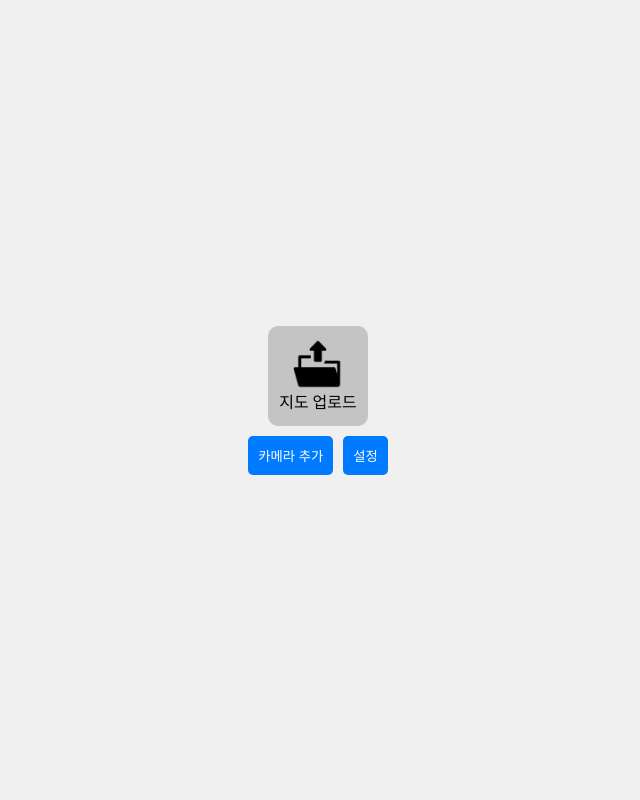
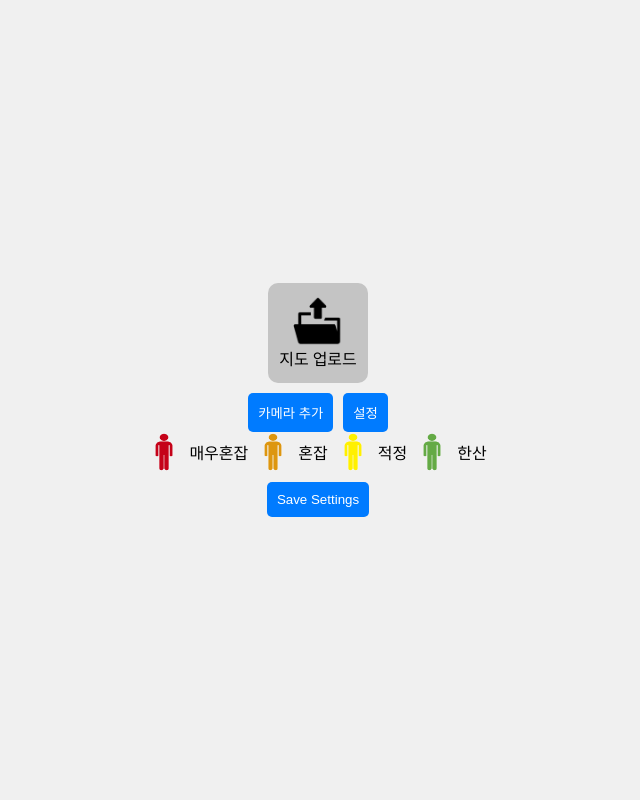
Before and after one commit to Youngbeen-Noh/Luckthon, a Flask app: page / in a window 1280 px wide. Shown: the whole page, without its empty margins (322-962 px from the left). Run offline with Flask 3, Linux system fonts and the light colour scheme; data that the repository does not hold is empty.

Commit message:
manager page done

```diff
--- a/server.py
+++ b/server.py
@@ -1,15 +1,31 @@
-from flask import Flask, request, jsonify, render_template, send_file
+from flask import Flask, request, jsonify, render_template, send_file, url_for
 from ultralytics import YOLO
 import cv2
 import numpy as np
 import os
+import json
 from pathlib import Path
 import datetime
 
 app = Flask(__name__)
 UPLOAD_FOLDER = 'static/uploads'  # 이미지 저장 경로를 static/uploads로 설정
+MAP_IMAGE_PATH = os.path.join(UPLOAD_FOLDER, 'map.jpg')
+
 analyzed_data = {}
 camera_names = {}
+# Persistent page data
+is_page_data = False
+page_data = {
+    "map_uploaded": False,
+    "map_url": None,
+    "density_thresholds": {
+        "veryCrowded": 10,
+        "crowded": 5,
+        "moderate": 2,
+        "few": 0
+    },
+    "cameras": []
+}
 
 # 업로드 폴더가 존재하지 않으면 생성
 if not os.path.exists(UPLOAD_FOLDER):
@@ -17,6 +33,7 @@ if not os.path.exists(UPLOAD_FOLDER):
 
 # 카메라 이름에 따라 일련번호가 붙은 파일명을 생성하는 함수
 def get_next_filename(camera_name):
+    global camera_names
     count = camera_names.get(camera_name, 0)
     filename = f"{camera_name}.jpg"
     camera_names[camera_name] = count + 1
@@ -26,8 +43,42 @@ def get_next_filename(camera_name):
 def index():
     return render_template('Web.html')
 
+@app.route('/get_page_data', methods=['GET'])
+def get_page_data():
+    global page_data
+    if(page_data["map_uploaded"] == True):
+        page_data["map_url"] = url_for('static', filename='uploads/map.jpg') if page_data["map_uploaded"] else None
+    return jsonify(page_data)
+
+@app.route('/save_page_data', methods=['POST'])
+def save_page_data():
+    # Save map image if uploaded
+    global is_page_data
+    global page_data
+    if 'map' in request.files:
+        is_page_data = True
+        map_file = request.files['map']
+        map_file.save(MAP_IMAGE_PATH)
+        page_data["map_uploaded"] = True
+    else:
+        if not is_page_data:
+            return jsonify({"status" : "map load fail"})
+
+    # Update density thresholds
+    density_thresholds = json.loads(request.form.get("density_thresholds", "{}"))
+    page_data["density_thresholds"].update(density_thresholds)
+
+    # Update camera positions
+    cameras = json.loads(request.form.get("cameras", "[]"))
+    page_data["cameras"] = [{"id": f"Camera_{i+1}", "x": cam["x"], "y": cam["y"]} for i, cam in enumerate(cameras)]
+
+    print(page_data)
+    return jsonify({"status": "success", "message": "Settings and data saved successfully"}), 200
+
 @app.route('/add_camera', methods=['POST'])
 def add_camera():
+    global analyzed_data
+    global camera_names
     # 새로운 카메라 ID 생성
     camera_id = f"Camera_{len(camera_names) + 1}"
     camera_names[camera_id] = 0  # 초기 일련번호 설정
@@ -38,11 +89,14 @@ def add_camera():
     }
     return jsonify({"camera_id": camera_id}), 200
 
+
 @app.route('/upload', methods=['POST'])
 def upload_image():
     if 'file' not in request.files:
         return "이미지가 누락되었습니다.", 400
 
+    global analyzed_data
+    global camera_names
     image_file = request.files['file']
     image = np.frombuffer(image_file.read(), np.uint8)
     image = cv2.imdecode(image, cv2.IMREAD_COLOR)
@@ -50,13 +104,13 @@ def upload_image():
     # camera_name
     camera_name = Path(image_file.filename).stem
     if camera_name not in camera_names:
-        return "아직 카메라가 설치되지 않았습니다.", 400
+        return "아직 카메라가 설치되지 않았습니다.", 401
 
     # YOLO 모델 로드 및 이미지 분석
     model_name = 'yolo11n'
     model_path = os.path.join(os.path.dirname(__file__), f'model/{model_name}.pt')
     model = YOLO(model_path)
-    results = model.predict(image, stream=True, conf=0.1, imgsz=1280)
+    results = model.predict(image, stream=True, conf=0.3, imgsz=1280)
 
     # 분석된 결과에서 사람 수 카운트 및 바운딩 박스 그리기
     for result in results:
@@ -90,6 +144,7 @@ def upload_image():
 
 @app.route('/image/<camera_name>', methods=['GET'])
 def get_image(camera_name):
+    global analyzed_data
     # 카메라 이름을 기반으로 저장된 최신 분석 이미지 반환
     if camera_name in analyzed_data and analyzed_data[camera_name]["filename"]:
         filename = analyzed_data[camera_name]["filename"]
@@ -98,14 +153,29 @@ def get_image(camera_name):
 
 @app.route('/get_camera_data', methods=['GET'])
 def get_camera_data():
+    global analyzed_data
     # 전체 카메라의 최신 분석 데이터를 반환
     return jsonify(analyzed_data), 200
 
-@app.route('/reset_cameras', methods=['POST'])
-def reset_cameras():
+@app.route('/reset_data', methods=['POST'])
+def reset_data():
+    global page_data
+    global is_page_data
     # 서버의 분석 데이터 및 파일 초기화
+    is_page_data = False
     analyzed_data.clear()
     camera_names.clear()
+    page_data = {
+        "map_uploaded": False,
+        "map_url": None,
+        "density_thresholds": {
+            "veryCrowded": 10,
+            "crowded": 5,
+            "moderate": 2,
+            "few": 0
+        },
+        "cameras": []
+    }
     for file in os.listdir(UPLOAD_FOLDER):
         os.remove(os.path.join(UPLOAD_FOLDER, file))
     return jsonify({"message": "카메라 데이터 초기화 완료"}), 200
--- a/templates/Web.html
+++ b/templates/Web.html
@@ -13,6 +13,7 @@
             height: 100vh;
             background-color: #f0f0f0;
             margin: 0;
+            flex-direction: column;
         }
 
         .upload-container {
@@ -44,27 +45,37 @@
             display: none;
         }
 
-        /* 미리보기 이미지 */
+        /* Preview Image */
         .preview {
             max-width: 800%;
             max-height: 800px;
             border-radius: 10px;
         }
 
-        /* 사람 아이콘 스타일 */
-        .person-icon {
+        .crowded-container {
+            display: flex;
+            flex-direction: row;
+            align-items: center;
+            gap: 10px;
+        }
+
+        .Crowd_img {
+            display: flex;
+            align-items: center;
+            gap: 10px;
+        }
+
+        /* crowd_point style */
+        .crowd_point {
             position: absolute;
             width: 40px;
             height: 60px;
-            background-image: url('/static/images/person.png');
-            /* 직접 경로 지정 */
             background-size: cover;
             background-color: transparent;
             border-radius: 50%;
             cursor: pointer;
         }
 
-        /* 카메라 추가 및 설정 버튼 스타일 */
         .button-container {
             display: flex;
             gap: 10px;
@@ -81,7 +92,7 @@
             cursor: pointer;
         }
 
-        /* 설정 메뉴 스타일 */
+        /* Settings menu style */
         .settings-menu {
             position: absolute;
             top: 60px;
@@ -107,6 +118,10 @@
             background-color: #f0f0f0;
         }
 
+        .setting-button-list {
+            flex-direction: column;
+        }
+
         .density-settings {
             display: none;
             flex-direction: column;
@@ -120,7 +135,7 @@
             padding: 3px;
         }
 
-        /* 이미지 팝업 */
+        /* Image popup */
         .popup-image {
             position: absolute;
             width: 100px;
@@ -128,155 +143,235 @@
             border: 2px solid #ddd;
             border-radius: 8px;
             display: none;
-            /* 기본적으로 숨김 */
             background-color: white;
             z-index: 10;
+        }
+
+        .save-button {
+            background-color: #007bff;
+            color: white;
+            border: none;
+            padding: 10px;
+            border-radius: 5px;
+            cursor: pointer;
+            margin-top: 10px;
         }
     </style>
 </head>
 
 <body>
     <div class="upload-container" id="upload-container" onclick="hidePopup()">
-        <!-- 지도 업로드 버튼, 미리보기 이미지, 카메라 추가 및 설정 버튼 유지 -->
         <label class="upload-button" for="file-input" id="upload-button">
             <img src="{{ url_for('static', filename='images/upload.png')}}" alt="Upload Icon">
             <div>지도 업로드</div>
         </label>
         <input type="file" id="file-input" accept="image/*" onchange="previewImage(event)">
 
-        <!-- 미리보기 이미지 -->
-        <img id="preview" class="preview" alt="미리보기 이미지" style="display:none;" onclick="addPersonIcon(event)">
+        <img id="preview" class="preview" alt="미리보기 이미지" style="display:none;" onclick="addcrowdPoint(event)">
 
         <div class="button-container">
-            <button class="camera-add-button" onclick="enablePersonAddMode()">카메라 추가</button>
+            <button class="camera-add-button" onclick="enable_CP_AddMode()">카메라 추가</button>
             <button class="settings-button" onclick="toggleSettingsMenu()">설정</button>
         </div>
+
+        <div class="crowded-container">
+            <label class="Crowd_img" id="veryCrowded_img">
+                <img src="{{url_for('static', filename='images/person_red.png')}}" width="30px" height="40px">
+                <div>매우혼잡</div>
+            </label>
+            <label class="Crowd_img" id="Crowded_img">
+                <img src="{{url_for('static', filename='images/person_org.png')}}" width="30px" height="40px">
+                <div>혼잡</div>
+            </label>
+            <label class="Crowd_img" id="moderateCrowded_img">
+                <img src="{{url_for('static', filename='images/person_yell.png')}}" width="30px" height="40px">
+                <div>적정</div>
+            </label>
+            <label class="Crowd_img" id="fewCrowded_img">
+                <img src="{{url_for('static', filename='images/person_green.png')}}" width="30px" height="40px">
+                <div>한산</div>
+            </label>
+        </div>
+        <!-- Save settings button -->
+        <button class="save-button" onclick="saveSettings()">Save Settings</button>
     </div>
 
     <div class="settings-menu" id="settings-menu">
-        <div id="main-buttons">
+        <div class="setting-button-list" id="main-buttons">
             <button onclick="toggleDensitySettings()">혼잡도 설정</button>
-            <button onclick="resetImage()">지도 재설정</button>
             <button onclick="initialize()">초기화</button>
         </div>
 
-        <!-- 혼잡도 설정 메뉴 -->
+        <!-- Density settings menu -->
         <div class="density-settings" id="density-settings">
             <label>매우 혼잡 기준 인원:</label>
             <input type="number" id="veryCrowded" value="10">
-
             <label>혼잡 기준 인원:</label>
             <input type="number" id="crowded" value="5">
-
             <label>적정 기준 인원:</label>
             <input type="number" id="moderate" value="2">
-
             <label>한산 기준 인원:</label>
             <input type="number" id="few" value="0">
-
             <button onclick="applySettings()">적용</button>
             <button onclick="toggleDensitySettings()">뒤로</button>
         </div>
     </div>
 
-    <!-- 이미지 팝업 엘리먼트 -->
+    <!-- Popup image element -->
     <img id="popup-image" class="popup-image" alt="카메라 이미지">
 
     <script>
-        let isPersonAddMode = false;
         let cameraData = {};
-
+        let mapFile = null;
+        let is_CP_AddMode = false;
+        let crowd_points = [];
         let veryCrowdedThreshold = 10;
         let crowdedThreshold = 5;
         let moderateThreshold = 2;
         let fewThreshold = 0;
 
-        // 이미지 미리보기 함수
+        // Save all settings, map, density thresholds, and icon positions to server
+        function saveSettings() {
+            const formData = new FormData();
+
+            if (mapFile) {
+                formData.append("map", mapFile); // mapFile을 FormData에 추가
+                console.log("mapFile 추가됨:", mapFile); // 디버깅을 위한 콘솔 로그
+            } else {
+                console.log("mapFile이 선택되지 않았습니다.");
+            }
+
+            // 예제 설정 데이터 - 밀도 기준과 카메라 위치 데이터 추가
+            formData.append("density_thresholds", JSON.stringify({
+                veryCrowded: veryCrowdedThreshold,
+                crowded: crowdedThreshold,
+                moderate: moderateThreshold,
+                few: fewThreshold
+            }));
+            formData.append("cameras", JSON.stringify(crowd_points));
+
+            fetch('/save_page_data', {
+                method: 'POST',
+                body: formData
+            })
+            .then(response => response.json())
+            .then(data => alert(data.message))
+            .catch(error => console.error("설정 저장 에러:", error));
+        }
+
+        // Load saved settings from server and apply them
+        function loadSettings() {
+            fetch('/get_page_data')
+                .then(response => response.json())
+                .then(data => {
+                    if (data.map_uploaded) {
+                        document.getElementById('preview').src = data.map_url;
+                        document.getElementById('preview').style.display = 'block';
+                        document.getElementById('upload-button').style.display = 'none';
+                    }
+                    applyDensitySettings(data.density_thresholds);
+                    console.log(data.cameras)
+                    loadIcons(data.cameras);
+                })
+                .catch(error => console.error("Error loading settings:", error));
+        }
+
+        function applyDensitySettings(thresholds) {
+            veryCrowdedThreshold = thresholds.veryCrowded;
+            crowdedThreshold = thresholds.crowded;
+            moderateThreshold = thresholds.moderate;
+            fewThreshold = thresholds.few;
+            document.getElementById('veryCrowded').value = veryCrowdedThreshold
+            document.getElementById('crowded').value = crowdedThreshold
+            document.getElementById('moderate').value = moderateThreshold
+            document.getElementById('few').value = fewThreshold
+        }
+
+        function loadIcons(cameras) {
+            cameras.forEach(camera => {
+                const crowd_point = document.createElement('div');
+                crowd_point.classList.add('crowd_point');
+
+                crowd_point.style.left = `${camera.x}px`;
+                crowd_point.style.top = `${camera.y}px`;
+                document.querySelector('.upload-container').appendChild(crowd_point);
+                crowd_point.dataset.cameraNumber = camera.id;
+                crowd_points.push({id : camera.id, x : camera.x, y : camera.y});
+            });
+        }
+
         function previewImage(event) {
             const input = event.target;
+            mapFile = input.files[0];
             const preview = document.getElementById('preview');
             const uploadButton = document.getElementById('upload-button');
-
-            if (input.files && input.files[0]) {
+            if (mapFile) {
                 const reader = new FileReader();
-
-                reader.onload = function (e) {
+                reader.onload = (e) => {
                     preview.src = e.target.result;
                     preview.style.display = 'block';
                     uploadButton.style.display = 'none';
-                    resetCameraData()
-                }
-
-                reader.readAsDataURL(input.files[0]);
+                };
+                reader.readAsDataURL(mapFile);
             }
         }
 
-        // 카메라 추가 모드 활성화 함수
-        function enablePersonAddMode() {
-            isPersonAddMode = true;
+        function enable_CP_AddMode() {
+            is_CP_AddMode = true;
             alert("원하는 위치를 클릭하여 사람 아이콘을 추가하세요.");
         }
 
-        // 미리보기 이미지 클릭 시 카메라 아이콘 추가
-        function addPersonIcon(event) {
-            if (!isPersonAddMode) return;
-
+        function addcrowdPoint(event) {
+            if (!is_CP_AddMode) {
+                if(document.getElementById("settings-menu").style.display==='flex') {
+                    document.getElementById("settings-menu").style.display='none'
+                }
+                return;
+            }
             const preview = document.getElementById('preview');
-            const personIcon = document.createElement('div');
-            personIcon.classList.add('person-icon');
+            const crowd_point = document.createElement('div');
+            crowd_point.classList.add('crowd_point');
 
             const rect = preview.getBoundingClientRect();
             const x = event.clientX - rect.left - 6;
             const y = event.clientY - rect.top - 6;
 
-            personIcon.style.left = `${x}px`;
-            personIcon.style.top = `${y}px`;
+            crowd_point.style.left = `${x}px`;
+            crowd_point.style.top = `${y}px`;
 
-            document.querySelector('.upload-container').appendChild(personIcon);
+            document.querySelector('.upload-container').appendChild(crowd_point);
 
-            // 서버로 카메라 추가 요청을 보냄
             fetch('/add_camera', { method: 'POST' })
                 .then(response => response.json())
                 .then(data => {
                     const cameraID = data.camera_id;
-                    personIcon.dataset.cameraNumber = cameraID;
+                    crowd_point.dataset.cameraNumber = cameraID;
+                    crowd_points.push({id : cameraID, x : x, y : y})
                     alert(`카메라가 추가되었습니다. ID: ${cameraID}`);
-
-                    // personIcon 클릭 시 이미지 팝업
-                    personIcon.addEventListener('click', (e) => {
+                    crowd_point.addEventListener('click', (e) => {
                         e.stopPropagation();
                         showPopup(cameraID, x, y);
                     });
                 })
-                .catch(error => {
-                    console.error("카메라 추가 에러:", error);
-                });
+                .catch(error => console.error("카메라 추가 에러:", error));
 
-            // 카메라 추가 모드 해제
-            isPersonAddMode = false;
+            is_CP_AddMode = false;
         }
 
-        // 설정 메뉴 토글 함수
         function toggleSettingsMenu() {
             const settingsMenu = document.getElementById('settings-menu');
             settingsMenu.style.display = settingsMenu.style.display === 'none' ? 'flex' : 'none';
-            document.getElementById('density-settings').style.display = 'none'; // 혼잡도 설정 숨김
+            document.getElementById('density-settings').style.display = 'none';
         }
-        // 혼잡도 설정 메뉴를 토글하는 함수
+
         function toggleDensitySettings() {
             const densitySettings = document.getElementById('density-settings');
             const mainButtons = document.getElementById('main-buttons');
 
-            if (densitySettings.style.display === 'none') {
-                densitySettings.style.display = 'flex';  // 혼잡도 설정 표시
-                mainButtons.style.display = 'none';      // 메인 버튼 숨김
-            } else {
-                densitySettings.style.display = 'none';  // 혼잡도 설정 숨김
-                mainButtons.style.display = 'flex';      // 메인 버튼 표시
-            }
+            densitySettings.style.display = densitySettings.style.display === 'none' ? 'flex' : 'none';
+            mainButtons.style.display = mainButtons.style.display === 'none' ? 'flex' : 'none';
         }
 
-        // 입력된 설정 값을 적용하는 함수
         function applySettings() {
             veryCrowdedThreshold = parseInt(document.getElementById('veryCrowded').value);
             crowdedThreshold = parseInt(document.getElementById('crowded').value);
@@ -285,43 +380,35 @@
 
             alert("설정이 적용되었습니다.");
             toggleSettingsMenu();
-            updateAllIcons();  // 설정을 적용한 후 아이콘 업데이트
+            updateAllIcons();
         }
 
-
-        // 지도 재설정 함수
-        function resetImage() {
-            document.getElementById('file-input').click();
-            document.getElementById('settings-menu').style.display = 'none';
-        }
-
-        // 초기화 함수
         function initialize() {
+            cameraData = {};
+            mapFile = null;
+            is_CP_AddMode = false;
+            crowd_points = [];
+            veryCrowdedThreshold = 10;
+            crowdedThreshold = 5;
+            moderateThreshold = 2;
+            fewThreshold = 0;
             const preview = document.getElementById('preview');
             const uploadButton = document.getElementById('upload-button');
             const settingsMenu = document.getElementById('settings-menu');
-
             preview.style.display = 'none';
             uploadButton.style.display = 'flex';
             settingsMenu.style.display = 'none';
-
-            resetCameraData();
+            resetData();
         }
 
-        function resetCameraData() {
-            document.querySelectorAll('.person-icon').forEach(icon => icon.remove());
-
-            fetch('/reset_cameras', { method: 'POST' })
+        function resetData() {
+            document.querySelectorAll('.crowd_point').forEach(icon => icon.remove());
+            fetch('/reset_data', { method: 'POST' })
                 .then(response => response.json())
-                .then(data => {
-                    console.log("카메라 정보 초기화 완료:", data.message);
-                })
-                .catch(error => {
-                    console.error("카메라 초기화 에러:", error);
-                });
+                .then(data => console.log("페이지 정보 초기화 완료:", data.message))
+                .catch(error => console.error("페이지 초기화 에러:", error));
         }
 
-        // 팝업 이미지 표시 함수
         function showPopup(cameraID, x, y) {
             fetch(`/image/${cameraID}`)
                 .then(response => response.blob())
@@ -333,25 +420,21 @@
                     popupImage.style.left = `${x + 20}px`;
                     popupImage.style.top = `${y + 20}px`;
                 })
-                .catch(error => {
-                    console.error("이미지 요청 에러:", error);
-                });
+                .catch(error => console.error("이미지 요청 에러:", error));
         }
 
-        // 지도 클릭 시 팝업 숨기기
         function hidePopup() {
             const popupImage = document.getElementById('popup-image');
             popupImage.style.display = 'none';
         }
 
         function updateAllIcons() {
-            document.querySelectorAll('.person-icon').forEach(icon => {
+            console.log(document.querySelectorAll('.crowd_point'))
+            document.querySelectorAll('.crowd_point').forEach(icon => {
                 const cameraNumber = icon.dataset.cameraNumber;
                 const cameraInfo = cameraData[cameraNumber];
-
                 if (cameraInfo) {
                     const personCount = cameraInfo.person_count;
-
                     if (personCount >= veryCrowdedThreshold) {
                         icon.style.backgroundImage = "url('static/images/person_red.png')";
                     } else if (personCount >= crowdedThreshold) {
@@ -365,18 +448,19 @@
             });
         }
 
+        loadSettings(); // Load settings on page load
 
-
-        // 일정 시간마다 서버로부터 데이터 갱신
         setInterval(() => {
             fetch('/get_camera_data')
                 .then(response => response.json())
                 .then(data => {
+                    console.log(data);
                     cameraData = data;
+                    console.log(cameraData)
                     updateAllIcons();
                 })
                 .catch(error => console.error("카메라 데이터 갱신 에러:", error));
-        }, 5000); // 5초마다 데이터 갱신
+        }, 5000);
     </script>
 </body>
 
```
